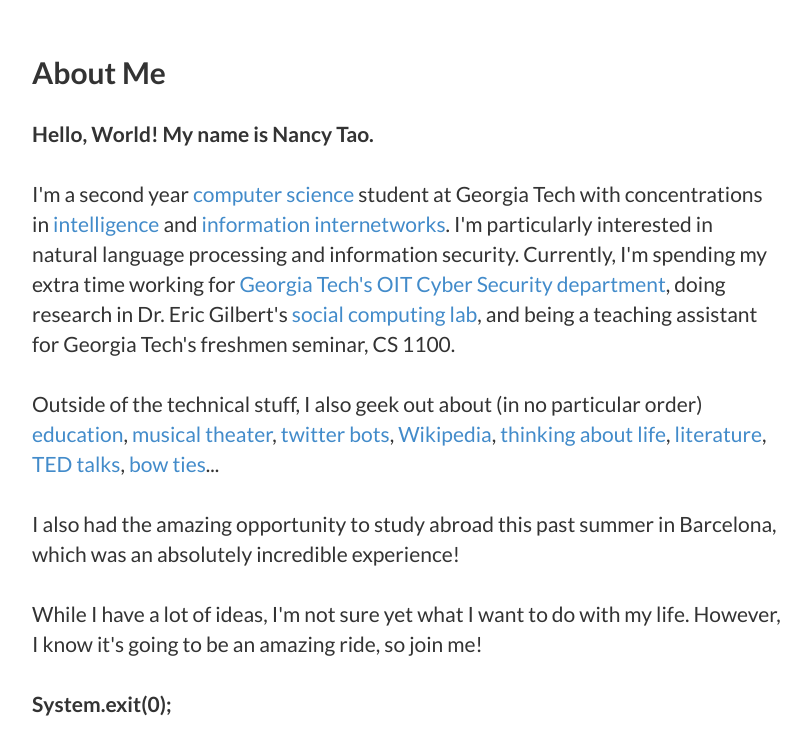
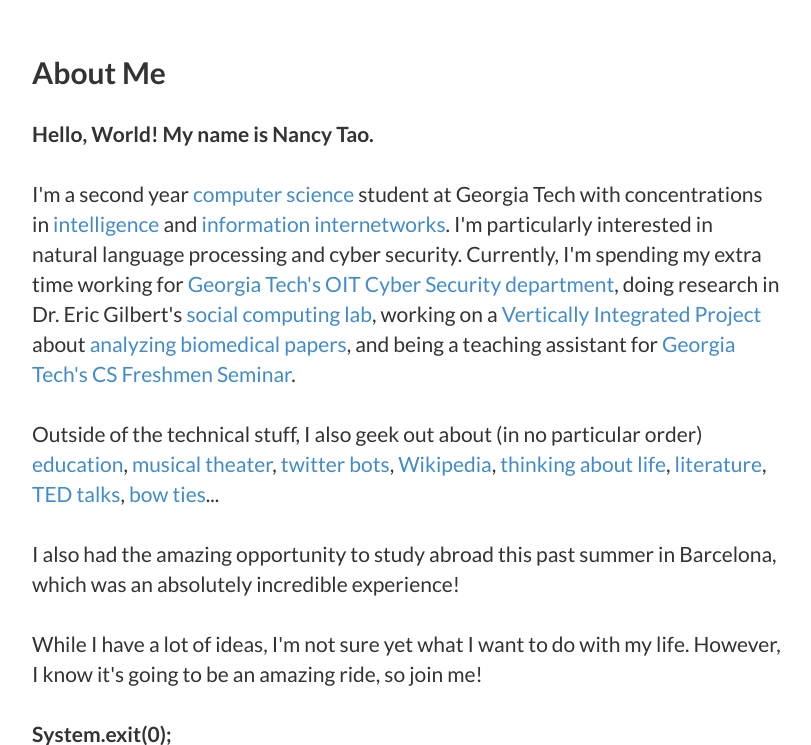
Before and after one commit to nancytao/nancytao.github.io, a Jekyll site: the page built from index.html, in a window 1280 px wide and 900 px high, scrolled down 682 px, cut to the strip 49-794 px from the top of the window. Shown: the whole strip, without its empty margins (233-1044 px from the left). Built offline with Jekyll 4.4.1, drawn with Linux system fonts in a browser that asks for light colours; nearby versions of some CDN libraries.

Commit message:
Altered resume to highlight projects

```diff
--- a/_includes/about.html
+++ b/_includes/about.html
@@ -10,7 +10,7 @@
                 <p class="being-a-nerd">Hello, World! My name is Nancy Tao.</p><br/>
 
                 <p>
-                I'm a second year <a href="http://www.cc.gatech.edu/">computer science</a> student at Georgia Tech with concentrations in <a href="http://www.cc.gatech.edu/intelligence">intelligence</a> and <a href="http://www.cc.gatech.edu/information-internetworks">information internetworks</a>. I'm particularly interested in natural language processing and information security. Currently, I'm spending my extra time working for <a href="https://security.gatech.edu">Georgia Tech's OIT Cyber Security department</a>, doing research in Dr. Eric Gilbert's <a href="http://comp.social.gatech.edu/">social computing lab</a>, and being a teaching assistant for Georgia Tech's freshmen seminar, CS 1100.
+                I'm a second year <a href="http://www.cc.gatech.edu/">computer science</a> student at Georgia Tech with concentrations in <a href="http://www.cc.gatech.edu/intelligence">intelligence</a> and <a href="http://www.cc.gatech.edu/information-internetworks">information internetworks</a>. I'm particularly interested in natural language processing and cyber security. Currently, I'm spending my extra time working for <a href="https://security.gatech.edu">Georgia Tech's OIT Cyber Security department</a>, doing research in Dr. Eric Gilbert's <a href="http://comp.social.gatech.edu/">social computing lab</a>, working on a <a href="http://www.vip.gatech.edu/">Vertically Integrated Project</a> about <a href="https://github.com/nancytao/bigbiodatarecapture-ui">analyzing biomedical papers</a>, and being a teaching assistant for <a href="http://www.cc.gatech.edu/mentoring-program">Georgia Tech's CS Freshmen Seminar</a>.
 
                 <br/><br/>
                 Outside of the technical stuff, I also geek out about (in no particular order)
```
Also changed, not shown: 1 other file.
